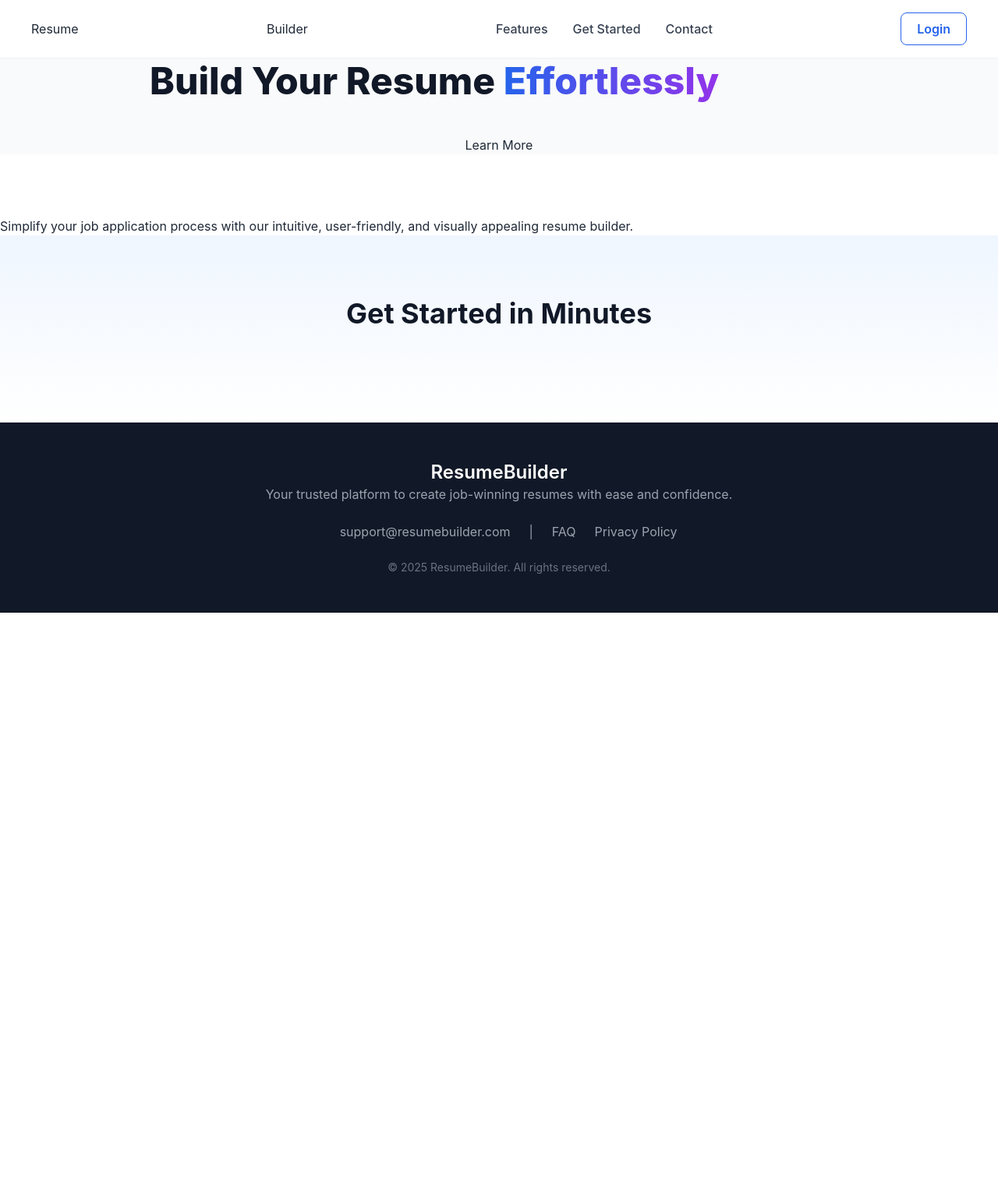
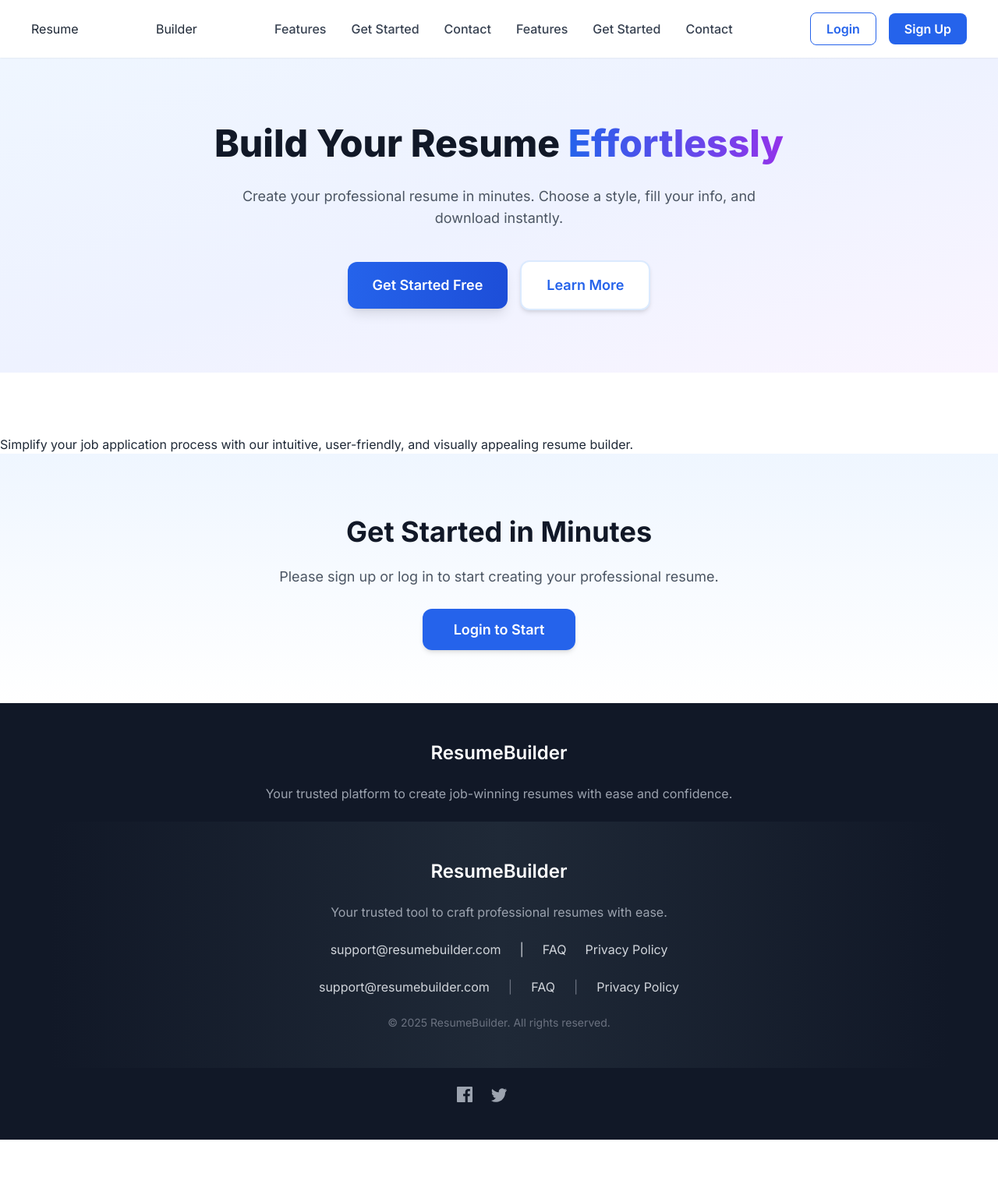
Before and after one commit to Rupshachak/CVBUILDER, a Flask app: page / in a window 1280 px wide. Shown: the whole page at 78% size. Before the commit the page ends 786 px from the top, so only its background shows below. Run offline with Flask 3, Linux system fonts and the light colour scheme; some libraries are stand-ins or nearby versions.

Commit message:
Update index.html

```diff
--- a/templates/index.html
+++ b/templates/index.html
@@ -3,8 +3,10 @@
   <head>
     <meta charset="UTF-8" />
     <meta name="viewport" content="width=device-width, initial-scale=1.0" />
+    <title>Resume Builder | Landing Page</title>
     <link rel="preconnect" href="https://fonts.googleapis.com">
     <link rel="preconnect" href="https://fonts.gstatic.com" crossorigin>
+    <link href="https://fonts.googleapis.com/css2?family=Inter:wght@400;500;600;700;800;900&display=swap" rel="stylesheet">
     <script src="https://cdn.tailwindcss.com"></script>
     <style>
       body {
@@ -23,6 +25,9 @@
         <a href="#features" class="hover:text-blue-700 transition">Features</a>
         <a href="#get-started" class="hover:text-blue-700 transition">Get Started</a>
         <a href="#contact" class="hover:text-blue-700 transition">Contact</a>
+        <a href="#features" class="hover:text-blue-600 transition">Features</a>
+        <a href="#get-started" class="hover:text-blue-600 transition">Get Started</a>
+        <a href="#contact" class="hover:text-blue-600 transition">Contact</a>
       </div>
 
       <div class="hidden md:flex items-center space-x-4">
@@ -31,21 +36,26 @@
           <a href="/logout" class="px-5 py-2 border border-red-600 text-red-600 rounded-lg font-semibold hover:bg-red-600 hover:text-white transition">Logout</a>
         {% else %}
           <a href="/login" class="px-5 py-2 border border-blue-600 text-blue-600 rounded-lg font-semibold hover:bg-blue-600 hover:text-white transition">Login</a>
+          <a href="/signup" class="px-5 py-2 bg-blue-600 text-white rounded-lg font-semibold hover:bg-blue-700 transition">Sign Up</a>
         {% endif %}
       </div>
     </nav>
 
     <!-- Hero Section -->
+    <section class="text-center py-20 px-6 bg-gradient-to-br from-blue-50 via-indigo-50 to-purple-50">
       <div class="max-w-4xl mx-auto">
         <h2 class="text-5xl font-extrabold mb-6 text-gray-900 leading-tight">
           Build Your Resume <span class="text-transparent bg-clip-text bg-gradient-to-r from-blue-600 to-purple-600">Effortlessly</span>
         </h2>
         <p class="text-lg text-gray-600 mb-10 max-w-2xl mx-auto">
+          Create your professional resume in minutes. Choose a style, fill your info, and download instantly.
         </p>
         <div class="flex flex-col sm:flex-row gap-4 justify-center items-center">
           <a href="{% if logged_in %}/templates{% else %}/login{% endif %}"
+             class="bg-gradient-to-r from-blue-600 to-blue-700 text-white px-8 py-4 rounded-xl shadow-lg hover:shadow-xl hover:scale-105 transition-all duration-300 font-semibold text-lg">
             Get Started Free
           </a>
+          <a href="#features" class="bg-white text-blue-600 px-8 py-4 rounded-xl shadow-md hover:shadow-lg hover:scale-105 transition-all duration-300 font-semibold text-lg border-2 border-blue-100">
             Learn More
           </a>
         </div>
@@ -63,9 +73,11 @@
             You're logged in! Click below to start building your resume.
             You're logged in! Click below to begin building your resume.
           {% else %}
+            Please sign up or log in to start creating your professional resume.
           {% endif %}
         </p>
         <a href="{% if logged_in %}/templates{% else %}/login{% endif %}"
+           class="bg-blue-600 text-white px-10 py-4 rounded-xl font-semibold text-lg hover:bg-blue-700 transition shadow-md hover:shadow-lg">
           {% if logged_in %}Start Building Now{% else %}Login to Start{% endif %}
         </a>
       </div>
@@ -76,6 +88,10 @@
       <div class="max-w-6xl mx-auto text-center space-y-6">
         <h3 class="text-2xl font-semibold text-white">ResumeBuilder</h3>
         <p>Your trusted platform to create job-winning resumes with ease and confidence.</p>
+<footer id="contact" class="bg-gradient-to-r from-gray-900 via-gray-800 to-gray-900 text-gray-300 py-12 px-6">
+  <div class="max-w-5xl mx-auto text-center space-y-6">
+    <h3 class="text-2xl font-semibold text-white">ResumeBuilder</h3>
+    <p class="text-gray-400">Your trusted tool to craft professional resumes with ease.</p>
 
         <div class="flex justify-center space-x-6 mt-6">
           <a href="mailto:support@resumebuilder.com" class="hover:text-white transition">support@resumebuilder.com</a>
@@ -83,8 +99,24 @@
           <a href="#faq" class="hover:text-white transition">FAQ</a>
           <a href="#privacy" class="hover:text-white transition">Privacy Policy</a>
         </div>
+    <div class="flex justify-center space-x-6 mt-6">
+      <a href="mailto:support@resumebuilder.com" class="hover:text-white transition">support@resumebuilder.com</a>
+      <span class="text-gray-500">|</span>
+      <a href="#faq" class="hover:text-white transition">FAQ</a>
+      <span class="text-gray-500">|</span>
+      <a href="#privacy" class="hover:text-white transition">Privacy Policy</a>
+    </div>
 
         <p class="text-gray-500 text-sm mt-8">© 2025 ResumeBuilder. All rights reserved.</p>
       </div>
     </footer>
   </body>
+    <div class="flex justify-center space-x-6 mt-6">
+      <a href="#" class="hover:text-white transition" aria-label="Facebook">
+        <svg xmlns="http://www.w3.org/2000/svg" class="w-5 h-5" fill="currentColor" viewBox="0 0 24 24"><path d="M22.676 0H1.324C.593 0 0 .593 0 1.324v21.352C0 23.407.593 24 1.324 24h11.495v-9.294H9.691V11.01h3.128V8.309c0-3.1 1.893-4.788 4.66-4.788 1.324 0 2.463.099 2.794.143v3.24l-1.918.001c-1.504 0-1.794.715-1.794 1.763v2.314h3.587l-.467 3.696h-3.12V24h6.116C23.407 24 24 23.407 24 22.676V1.324C24 .593 23.407 0 22.676 0z"/></svg>
+      </a>
+      <a href="#" class="hover:text-white transition" aria-label="Twitter">
+        <svg xmlns="http://www.w3.org/2000/svg" class="w-5 h-5" fill="currentColor" viewBox="0 0 24 24"><path d="M24 4.557a9.9 9.9 0 0 1-2.828.775A4.932 4.932 0 0 0 23.337 3.1a9.865 9.865 0 0 1-3.127 1.195 4.918 4.918 0 0 0-8.385 4.482 13.947 13.947 0 0 1-10.125-5.138 4.918 4.918 0 0 0 1.523 6.573A4.897 4.897 0 0 1 .964 9.13v.061a4.918 4.918 0 0 0 3.946 4.827 4.935 4.935 0 0 1-2.212.084 4.923 4.923 0 0 0 4.593 3.417A9.868 9.868 0 0 1 0 21.543a13.9 13.9 0 0 0 7.548 2.212c9.056 0 14.01-7.513 14.01-14.01 0-.213-.005-.425-.014-.636A10.012 10.012 0 0 0 24 4.557z"/></svg>
+      </a>
+      <a href="#" class="hover:text-white transition" aria-label="LinkedIn">
+        <svg xmlns="http://www.w3.org/2000/svg" class="w-5 h-5" fill="currentColor" viewBox="0 0 24 24"><path d="M20.447 20.452H17.2v-5.569c0-1.328-.027-3.036-1.85-3.036-1.853 0-2.136 1.445-2.136 2.938v5.667h-3.245V9h3.115v1.561h.045c.435-.825 1.5-1.694 3.09-1.694 3.304 0 3.914 2.176 3.914 5.004v6.581zM5.337 7.433a1.88 1.88 0 1 1 0-3.76 1.88 1.88 0 0 1 0 3.76zM6.765 20.452H3.91V9h2.855v11.452zM22.225 0H1.771C.792 0 0 .774 0 1.729v20.542C0 23.226.792 24 1.771 24h20
```
